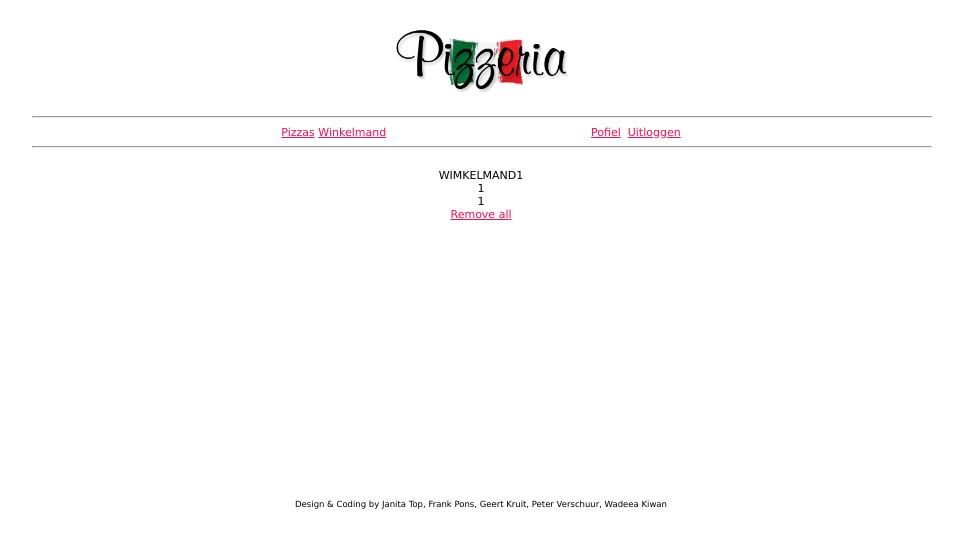
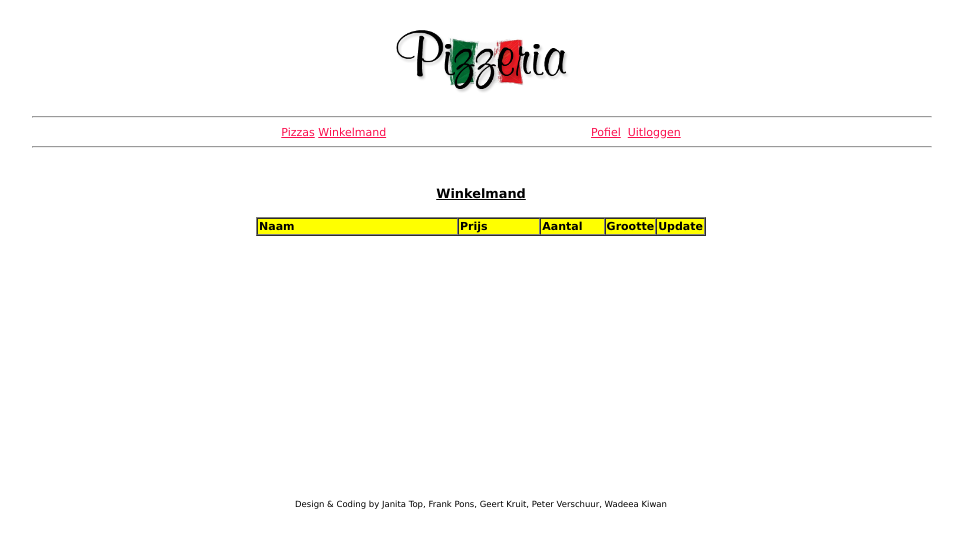
Before and after one commit to WadeeaKiwan/basicpizza, a PHP site: page /index.php?p=winkelmand in a window 1280 px wide. Shown: the top 548 px of the page, without its empty margins (159-1122 px from the left). Run offline with PHP 8.4, Linux system fonts and the light colour scheme; the visitor is signed in with stand-in values (Sample User, id 1); data that the repository does not hold is empty.

Commit message:
update_add_to_sessie

```diff
--- a/pages/winkelmand.php
+++ b/pages/winkelmand.php
@@ -1,18 +1,94 @@
-<?PHP
- 	echo "WIMKELMAND";
-
- 	print_r($_SESSION['product_id']);
-	echo "<br>";
-	print_r($_SESSION['prod_aantal']);
-	echo "<br>";
-	print_r($_SESSION['prod_grootte']);
-
-	echo "<br>";
-	echo "<a href=cart-remove-all.php>Remove all</a>";
+<table width="450" border="0" cellpadding="2">
+	<tr>
+		<td colspan="2" align="center" ><u><h3>Winkelmand</h3></u></td>
+	</tr>
+</table>
 
 
-#	$a=array("red","green");
-#	array_push($a,"blue","yellow");
-#	print_r($a);
+
+<?PHP
+#####################################################################################################################################
+
+	if($_SESSION['product_id'] != NULL OR $_SESSION['prod_grootte'] != NULL OR $_SESSION['prod_aantal'] != NULL)
+	{
+# 		print_r($_SESSION['product_id']);
+#		echo "<br>";
+#		print_r($_SESSION['prod_aantal']);
+#		echo "<br>";
+#		print_r($_SESSION['prod_grootte']);
+#
+#		echo "<br>";
+#		echo "<a href=cart-remove-all.php>Remove all</a>";
+#		echo "<br>";
 
 ?>
+<form name="bestel_prod" id="bestel_prod" method="post" action="?p=<?PHP echo $p?>&i=add_to_cart&product_id=<?PHP echo $row_prod['product_id']?>" onsubmit="return checkform_create_prod('create_prod')">
+	<div align="center">
+    	<table border="1" cellspacing="0" width="450">
+        	<tr>
+            	<td class="custom_bgcollor" width="50%">
+                	<strong>Naam</strong>
+	            </td>
+    	        <td class="custom_bgcollor" width="20%">
+        	        <strong>Prijs</strong>
+            	</td>
+	            <td class="custom_bgcollor" width="15%">
+    	            <strong>Aantal</strong>
+        	    </td>
+            	<td class="custom_bgcollor" width="10%">
+                	<strong>Grootte</strong>
+ 	           </td>
+    	        <td class="custom_bgcollor" width="10%">
+        	        <strong>Update</strong>
+            	</td>
+			</tr>
+<?PHP
+		$array_row = '0';
+
+		foreach ($_SESSION['product_id'] as $value)
+		{
+			$rs_select_cat= mysql_query("SELECT * FROM producten WHERE product_id=".$_SESSION['product_id'][$array_row]);
+			$row_cat= mysql_fetch_array($rs_select_cat);
+?>
+      		<tr>
+         	   	<td>
+            	    	<?PHP echo $row_cat['naam']; ?>
+					</td>
+    	    	    <td>
+        	    	    <?PHP echo $row_cat['prijs']; ?>
+    	        	</td>
+		            <td>
+    	            	<?PHP echo $_SESSION['prod_aantal'][$array_row]?>
+        	    	</td>
+            		<td>
+        	        	<?PHP echo $_SESSION['prod_grootte'][$array_row]?>
+		            </td>
+	    	        <td align="center">
+        	    	    <a href="?p=<?PHP echo $p?>&i=bestel_prod&product_id=<?PHP echo $row_prod['product_id']?>">Wijzig</a>
+            		</td>
+    	  	  </tr>
+<?PHP
+			$array_row ++;
+		}
+?>
+		</table>
+	</div>
+</form>
+<?PHP
+	}
+#####################################################################################################################################
+	else
+	{
+?>
+<div align="center">
+	<table border="0" cellspacing="0" width="450">
+		<tr>
+			<td align="center">
+				<span class='true_warning' ><strong>Winkelmand is leeg.</strong></span>
+			</td>
+		</tr>
+	</table>
+</div>
+<?PHP
+	}
+?>
```
Also changed, not shown: pages/pizzas.php (+38 -6 lines).
